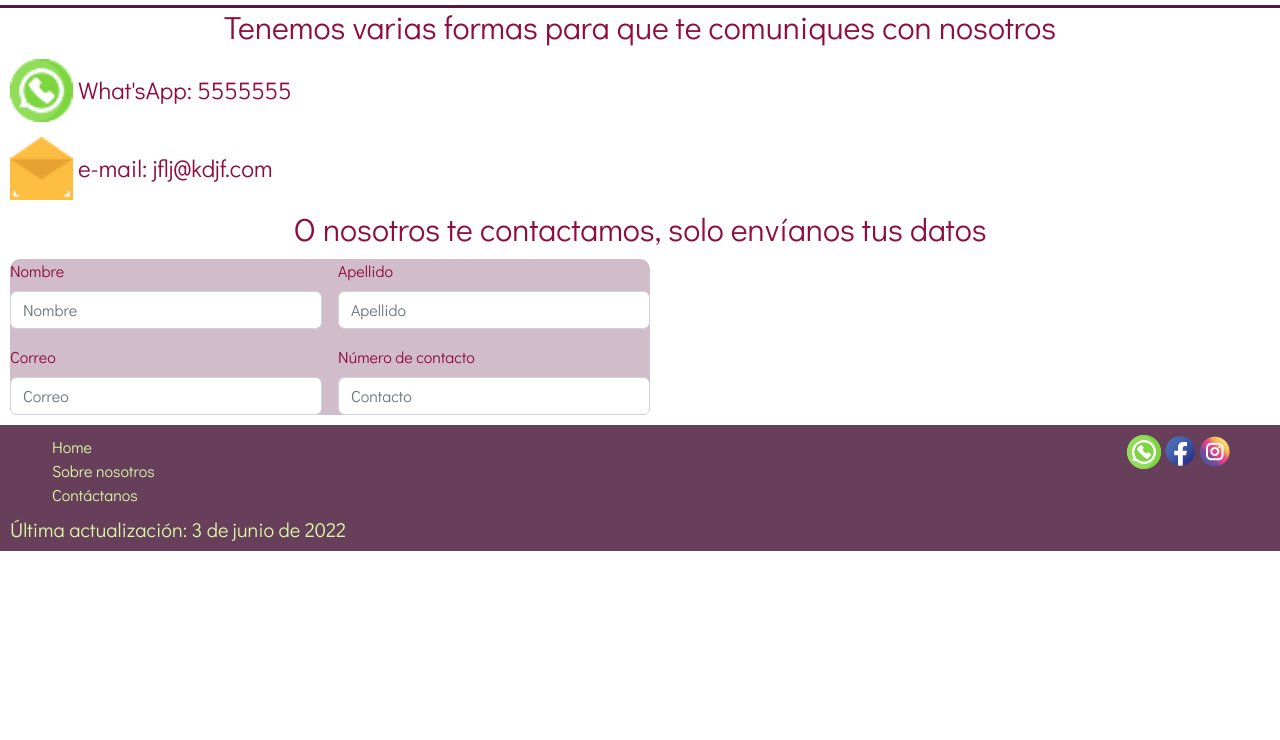
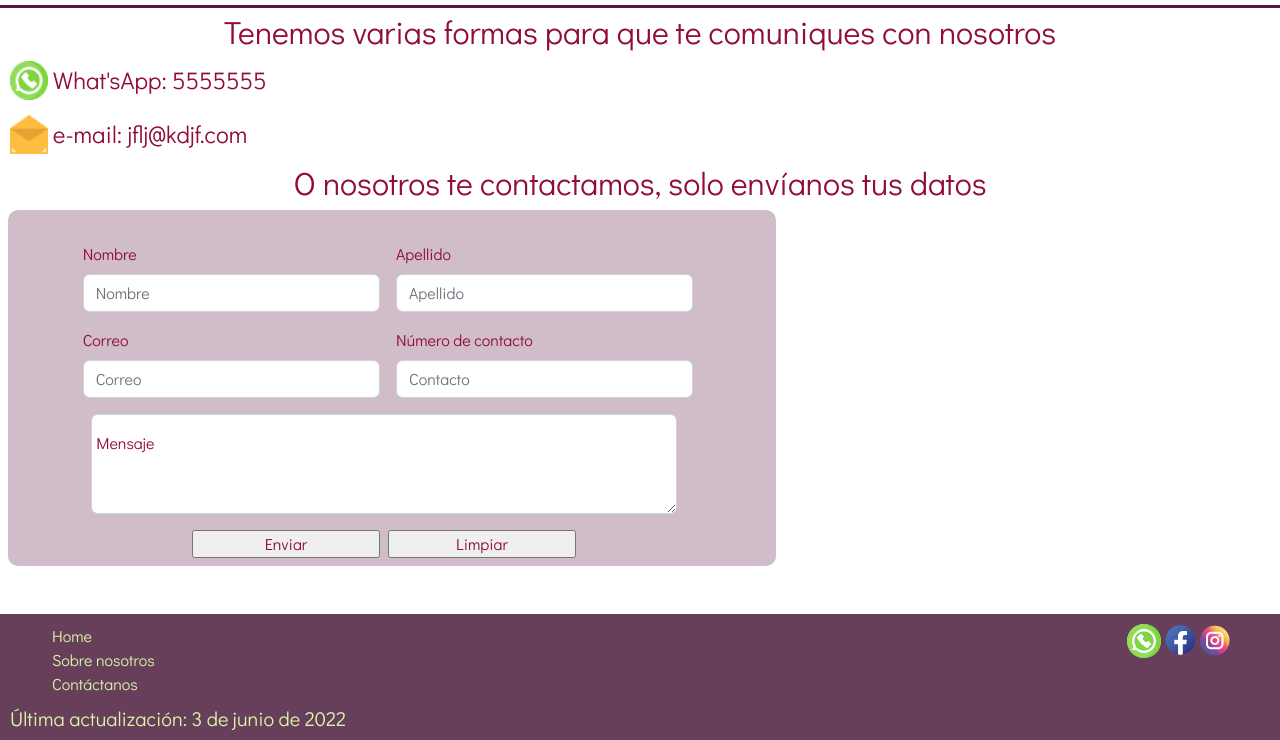
Before and after one commit to Alexa6269/TeCielo, a plain HTML site: page Pages/contactanos.html in a window 1280 px wide. Shown: the part 149-889 px from the top of the page. Before the commit the page ends 800 px from the top, so only its background shows below. Drawn offline with nearby package versions, Linux system fonts and the light colour scheme.

Commit message:
listo index y contactenos

```diff
--- a/Assets/css/style.css
+++ b/Assets/css/style.css
@@ -135,6 +135,7 @@ footer h5{
 /* Contactenos*/
 .contMain h2{
     text-align: center;
+    margin: 5px;
 }
 .contWhat{
     display: flex;
@@ -143,7 +144,7 @@ footer h5{
     margin: 5px;
 }
 .contWhat img{
-    width: 5%;
+    width: 3%;
 }
 .contWhat h4{
     align-self: center;
@@ -156,17 +157,14 @@ footer h5{
     margin: 5px;
 }
 .contMail img{
-    width: 5%;
+    width: 3%;
 }
 .contMail h4{
     align-self: center;
     margin: 5px;}
 .contForm {
     background-color: #d1bcca;
-    display: flex;
-    flex-direction: column;
-    width: 50%;
-    margin: 10px;
+    width: 60%;
     border-radius: 10px;
    }
 .contInfo{
@@ -186,17 +184,14 @@ footer h5{
 .contBot{
    width: 130px;
 }
-.contBot input{
-    flex-direction: row;
-}
 .contBot input:hover{
     background-color: #b49bac;
     border: none;
 }
-.contFoot{
-    grid-area: contFoot;
+.form-floating{
+    width:80%;
+
 }
-
 /*Escuela*/
 .escuHead{
 
@@ -284,10 +279,7 @@ footer h5{
 .prodMain h2{
     text-align: center;
     margin-bottom: 10px;
-}
-.prodCont{
-    display: flex;
-    flex-direction: column;
+
 }
 .prodCont h2{
     text-align: left;
@@ -308,7 +300,7 @@ footer h5{
     text-emphasis: circle;
 }
 
-/*/*Nosotros Responsive*/
+/* Responsive*/
     @media (min-width: 992px){
 
             .nosMain h2{
@@ -330,10 +322,6 @@ footer h5{
         .nosFutu{
             display: flex;
         }
-
-    }
-    /*Responsive contactenos*/
-   @media (min-width:992px) {
         .contInfo{
             display: flex;
             flex-direction:row;
--- a/Pages/contactanos.html
+++ b/Pages/contactanos.html
@@ -61,24 +61,31 @@
             <h4>e-mail: jflj@kdjf.com</h4>
         </div>
         <h2>O nosotros te contactamos, solo envíanos tus datos</h4>
-        <div class="contForm">
-            <form action="Contacto" method="get"target="_blank" class="row g-3">
-                <div class="col-md-6">
+        <div class="contForm row mt-2 ms-2 mb-5 pb-2">
+            <form action="Contacto" method="get"target="_blank" class="row g-3 justify-content-center">
+                <div class="col-md-5 ms-2">
                   <label for="inputName" class="form-label">Nombre</label>
                   <input type="text" class="form-control" id="inputName" placeholder="Nombre" required>
                 </div>
-                <div class="col-md-6">
+                <div class="col-md-5">
                   <label for="inputLastName" class="form-label">Apellido</label>
                   <input type="text" class="form-control" id="inputLastName" placeholder="Apellido" required>
                 </div>
-                <div class="col-md-6">
+                <div class="col-md-5 ms-2">
                   <label for="inputEmail" class="form-label">Correo</label>
                   <input type="email" class="form-control" id="inputEmail" placeholder="Correo" required>
                 </div>
-                <div class="col-md-6">
+                <div class="col-md-5">
                   <label for="inputCel" class="form-label">Número de contacto</label>
                   <input type="text" class="form-control" id="inputCel" placeholder="Contacto" required>
                 </div>
+                <div class="form-floating">
+                  <textarea class="form-control" placeholder="Leave a comment here" id="floatingTextarea2" style="height: 100px"></textarea>
+                  <label for="floatingTextarea2">Mensaje</label>
+                </div>
+                  <input class="w-25 me-2" type="submit" value="Enviar">
+                  <input class="w-25" type="reset" value="Limpiar">
+
 
              </form>
         </div>
```
Also changed, not shown: Assets/img/Ani1.jpg, Assets/img/Ani2.jpg, Assets/img/Ani3.jpg.
